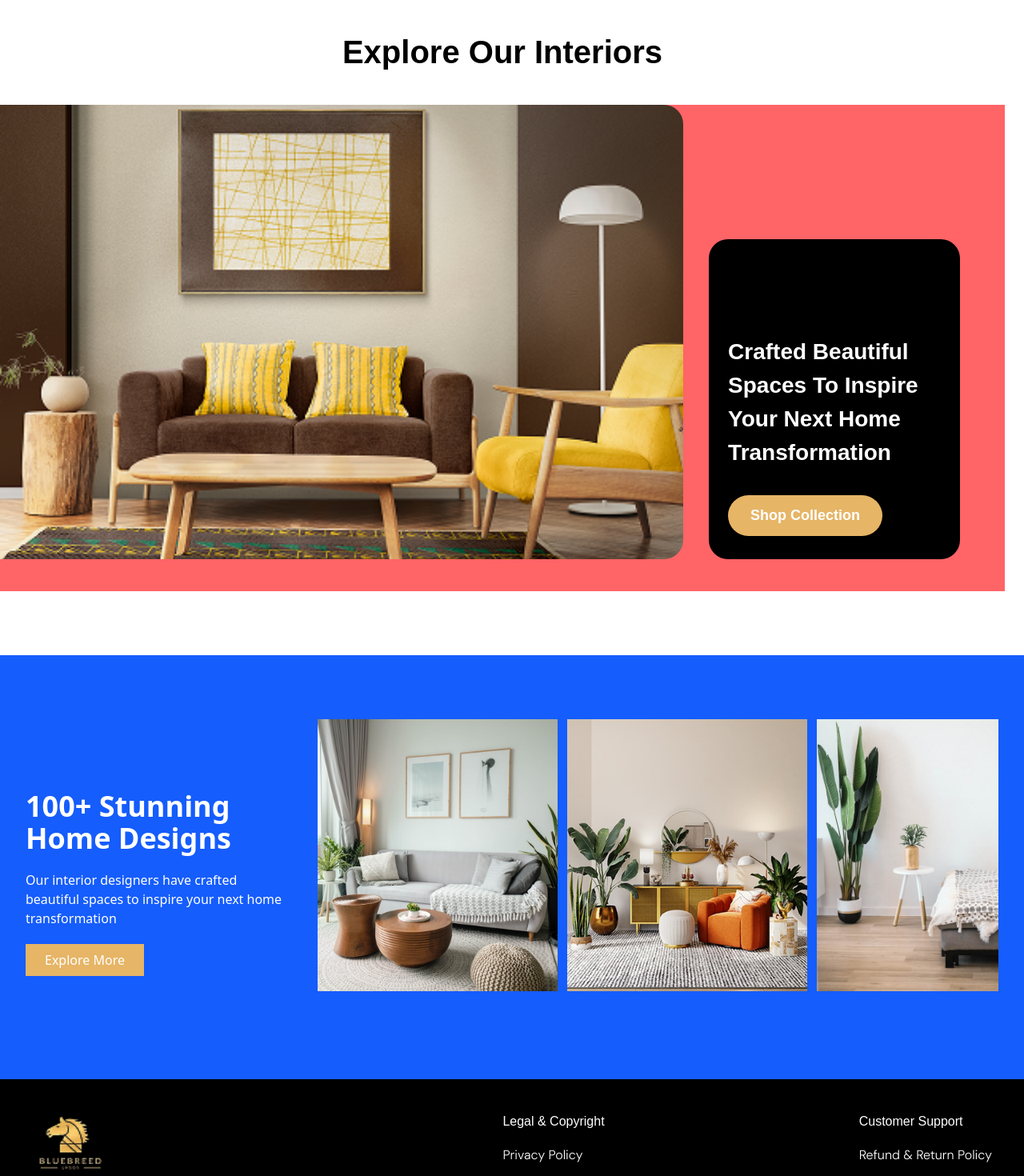
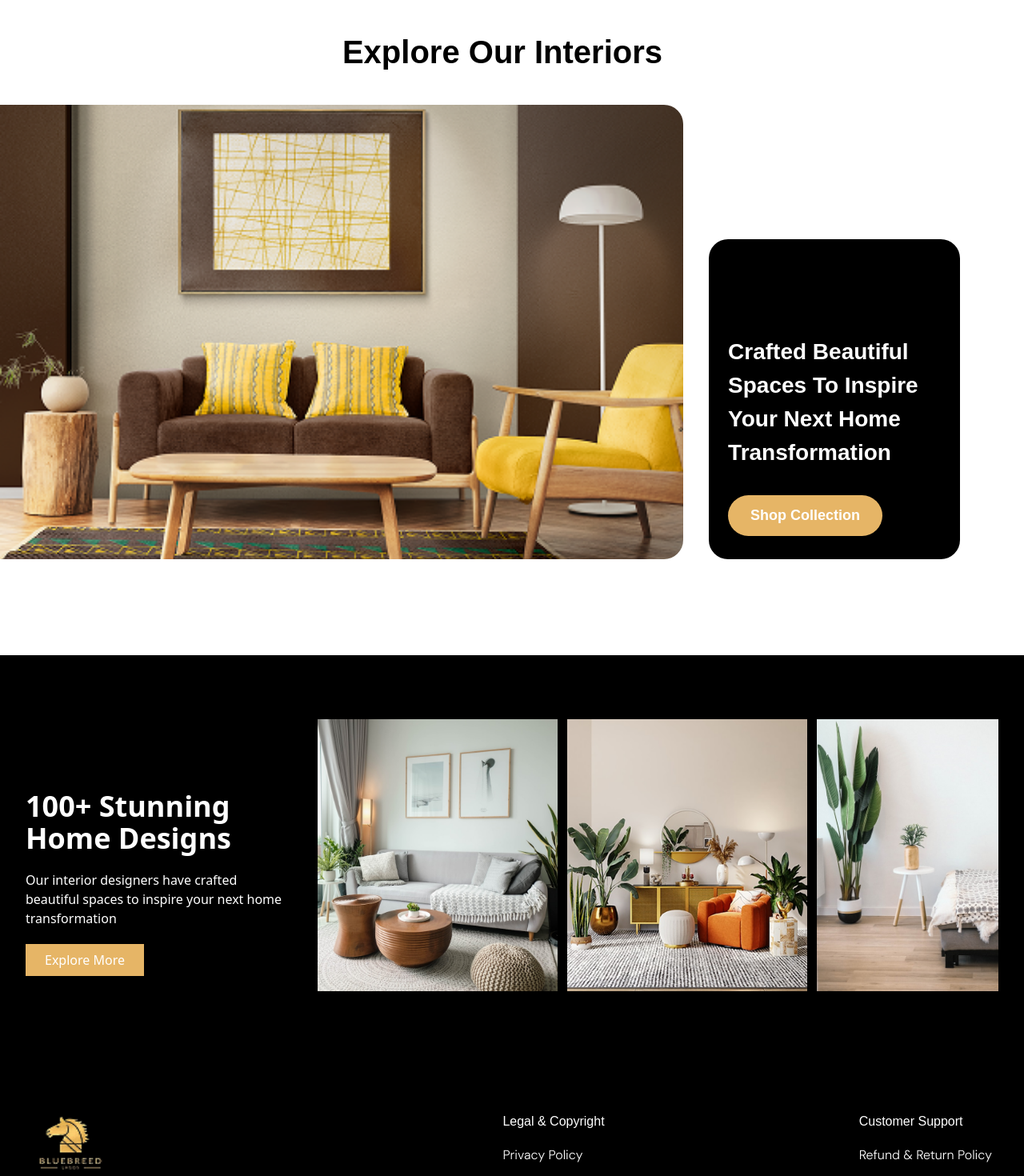
Before and after one commit to codewhizzhard/blue, a React (Vite) app: page / in a window 1280 px wide. Shown: the part 3780-5250 px from the top of the page at 80% size. Built offline with nearby package versions, Linux system fonts and the light colour scheme; a web font is replaced by a local one.

Commit message:
Update landingPage.jsx

```diff
--- a/src/pages/landingPage.jsx
+++ b/src/pages/landingPage.jsx
@@ -229,7 +229,7 @@ const LandingPage = () => {
                     <span>Bedroom</span>
                 </div>
             </div> */}
-            <div className='flex gap-8 items-end relative md:static md:pb-10 pb-20 bg-red-400'>
+            <div className='flex gap-8 items-end relative md:static md:pb-10 pb-5'>
                 <div className='md:w-[68%] w-full'>
                 <img src={interiors} alt="" className='w-full md:rounded-r-[24px] h-[568px] object-cover'/>
                 </div>
@@ -241,7 +241,7 @@ const LandingPage = () => {
 
         </div>
 
-        <div className='bg-black flex md:flex-row flex-col text-white px-8 md:pt-20 pt-10 pb-10 justify-center items-center gap-8 bg-blue-600'>
+        <div className='bg-black flex md:flex-row flex-col text-white px-8 md:pt-20 pt-10 pb-10 justify-center items-center gap-8'>
 
             <div className='space-y-5 text-center md:text-start md:w-[40%]'>
                 <h2 className='font-semibold text-4xl'>100+ Stunning Home Designs</h2>
```
